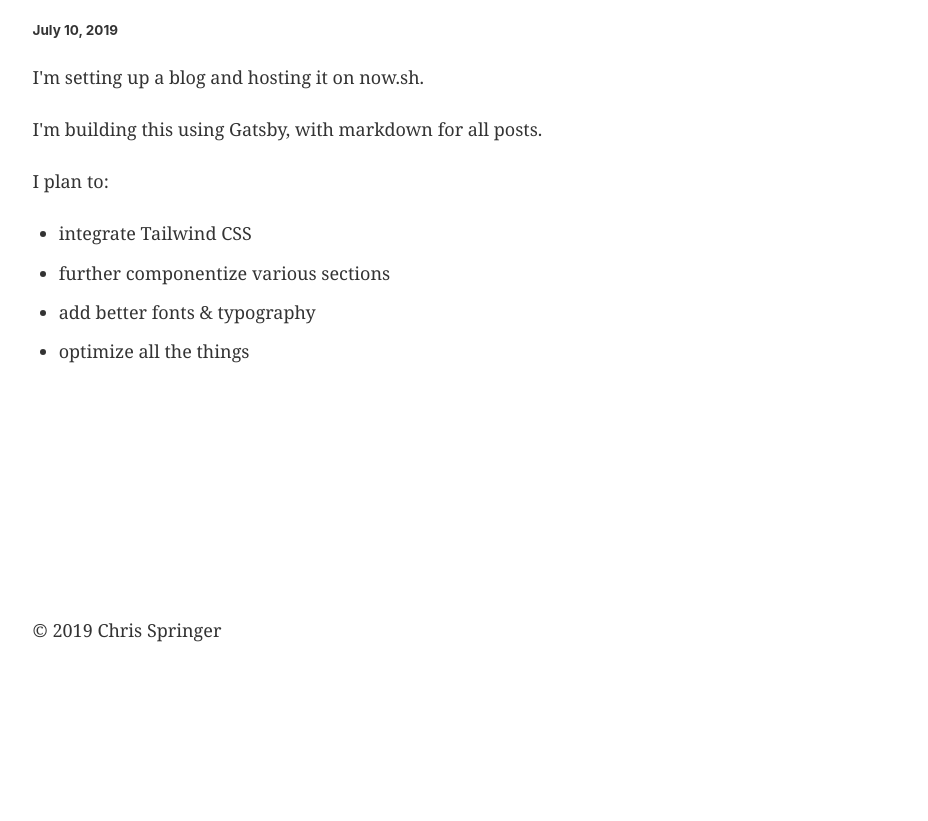
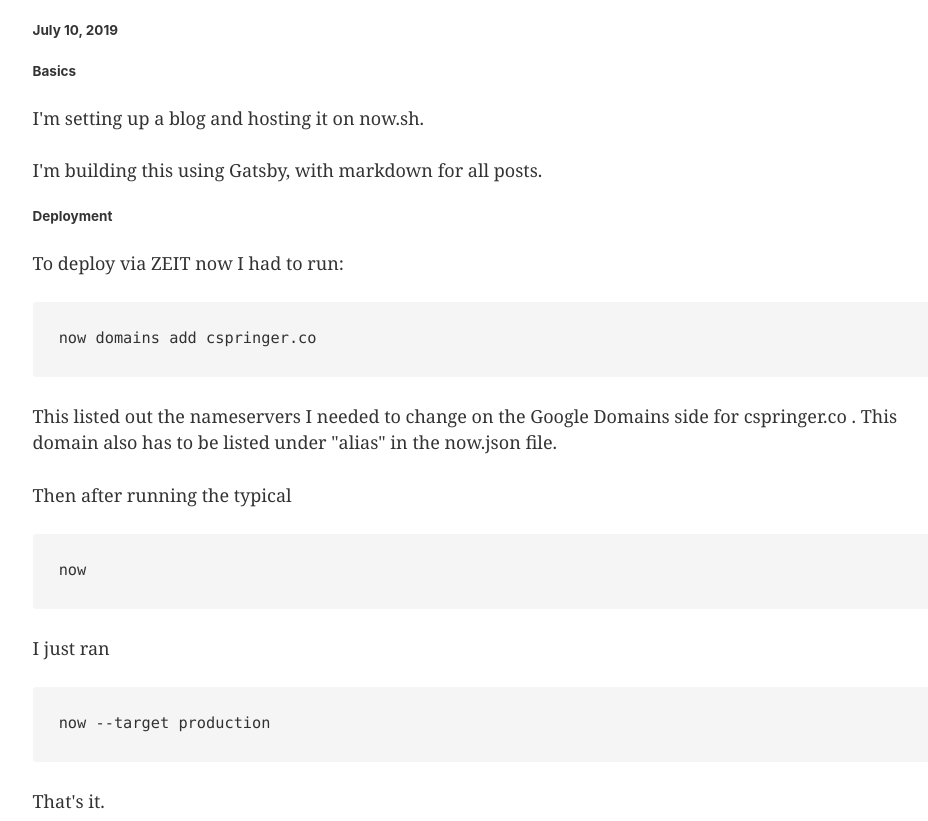
Before and after one commit to chrisaspringer/personal-gatsby, a Gatsby site: page /blog/blog-setup in a window 1280 px wide. Shown: the part 131-952 px from the top of the page, without its empty margins (147-1075 px from the left). Before the commit the page ends 800 px from the top, so only its background shows below. Built offline with nearby package versions, Linux system fonts and the light colour scheme; Gatsby itself is replaced by a stand-in of ours; some packages are replaced by stand-ins of ours; code samples lack their colours.

Commit message:
Add to setup post

````diff
--- a/src/markdown-pages/blog-setup.md
+++ b/src/markdown-pages/blog-setup.md
@@ -3,10 +3,33 @@ path: "/blog/blog-setup"
 date: "2019-07-10"
 title: "Blog setup"
 ---
+## Basics
+
 I'm setting up a blog and hosting it on now.sh.
 
 I'm building this using Gatsby, with markdown for all posts.
 
+## Deployment
+
+To deploy via ZEIT now I had to run:
+```sh
+now domains add cspringer.co
+```
+
+This listed out the nameservers I needed to change on the Google Domains side for cspringer.co . This domain also has to be listed under "alias" in the now.json file.
+
+Then after running the typical
+```sh
+now
+```
+I just ran
+```sh
+now --target production
+```
+
+That's it.
+
+## Todo
 I plan to:
 - integrate Tailwind CSS
 - further componentize various sections
````
